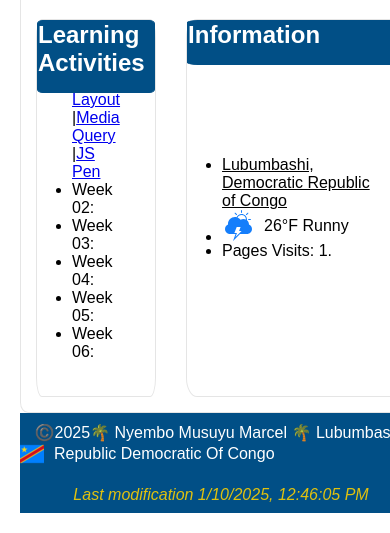
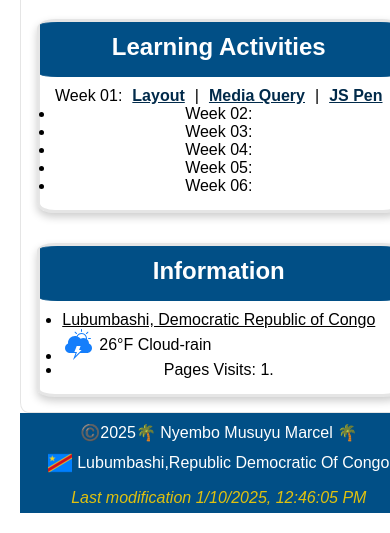
Before and after one commit to MarcelMusuyu/wdd230, a plain HTML site: page index.html in a window 390 px wide. Shown: the part 429-962 px from the top of the page. Drawn offline with Linux system fonts and the light colour scheme.

Commit message:
The home page updates

```diff
--- a/index.html
+++ b/index.html
@@ -40,12 +40,12 @@
 
     <main class="container">
       <h1 class="first-item">WDD 230: Web Frontend Development</h1>
-      <div>
+      <div class="container-content">
         <section class="card">
           <h2>Learning Activities</h2>
 
-          <ul>
-            <li>
+          <ul class="link">
+            <li class="activities">
               Week 01:
               <a href="week01/holygrail.html">Layout</a>
               |<a href="week01/media-query.html">Media Query</a> |<a
@@ -62,7 +62,7 @@
         </section>
         <section class="card">
           <h2>Information</h2>
-          <ul>
+          <ul class="link">
             <li class="country">Lubumbashi, Democratic Republic of Congo</li>
             <li>
               <figure>
@@ -70,7 +70,7 @@
                   src="images/lightning_cloud_sun_icon.svg"
                   alt="Lubumbashi landscape"
                 />
-                <figcaption>26°F Runny</figcaption>
+                <figcaption>26°F Cloud-rain</figcaption>
               </figure>
             </li>
             <li id="visit-count"></li>
@@ -80,14 +80,13 @@
     </main>
 
     <footer>
-      <p>
-        ©️<span id="currentyear"></span>🌴 Nyembo Musuyu Marcel 🌴 Lubumbashi,
-
-        <figure>
-          <img src="images/flagdrc.png" alt="Lubumbashi landscape" />
-          <figcaption>Republic Democratic Of Congo</figcaption>
-        </figure>
+      <p class="footer">
+        ©️<span id="currentyear"></span>🌴 Nyembo Musuyu Marcel 🌴
       </p>
+      <figure>
+        <img src="images/flagdrc.png" alt="Lubumbashi landscape" />
+        <figcaption>Lubumbashi,Republic Democratic Of Congo</figcaption>
+      </figure>
       <p><em id="last"></em></p>
     </footer>
     <script src="scripts/getDate.js" defer></script>
--- a/styles/base.css
+++ b/styles/base.css
@@ -44,6 +44,7 @@ h1 {
 header span {
   padding-top: 10px;
   font-weight: bold;
+  margin-right: 20px;
   font-size: 40px;
 }
 
@@ -161,9 +162,12 @@ ul .active {
   justify-content: center;
   position: relative;
   align-items: center;
+
   gap: 20px;
-  border: 1px solid rgba(0, 0, 0, 0.1);
+  border: 3px solid rgba(0, 0, 0, 0.1);
   border-radius: 5%;
+  box-shadow: 0 4px 8px rgba(0, 0, 0, 0.2);
+
   flex-wrap: wrap;
   flex-direction: column;
   margin: 15px;
@@ -178,12 +182,12 @@ ul .active {
   top: 0;
   left: 0;
   right: 0;
-  padding-bottom: 15px;
 
+  padding: 10px 0; /* Add some padding */
   color: white;
 }
 .card ul {
-  margin: 20px;
+  margin-top: 50px;
 }
 
 figure {
@@ -192,13 +196,29 @@ figure {
 }
 
 figcaption {
-  margin-left: 10px; /* Adjust margin as needed */
-  text-align: left;
+  margin-left: 5px; /* Adjust margin as needed */
 }
 body footer p {
   padding-top: 10px;
   font-weight: 400;
+
   text-align: center;
+}
+.link {
+  display: block;
+}
+
+.activities {
+  display: flex;
+  gap: 10px;
+}
+.activities a {
+  color: var(--primary-color);
+  font-weight: bold;
+}
+footer {
+  display: grid;
+  justify-content: center;
 }
 
 /* First styles */
--- a/styles/larger.css
+++ b/styles/larger.css
@@ -16,7 +16,7 @@
 } */
 
 /* Larger Views ******************************/
-@media only screen and (min-width: 640px) {
+@media only screen and (max-width: 768px) {
   .navigation {
     display: flex;
   }
@@ -30,4 +30,24 @@
   #menu {
     display: none;
   }
+  .container,
+  .container-content {
+    display: grid;
+    grid-template-columns: 1fr; /* One column for mobile */
+    grid-template-rows: auto auto; /* Three rows for each item */
+    text-align: center;
+  }
+  .card h2 {
+    background-color: #014f86;
+    border: 1px solid #014f86;
+    border-radius: 5%;
+
+    position: absolute;
+    top: 0;
+    left: 0;
+    right: 0;
+    padding-bottom: 15px;
+
+    color: white;
+  }
 }
```
